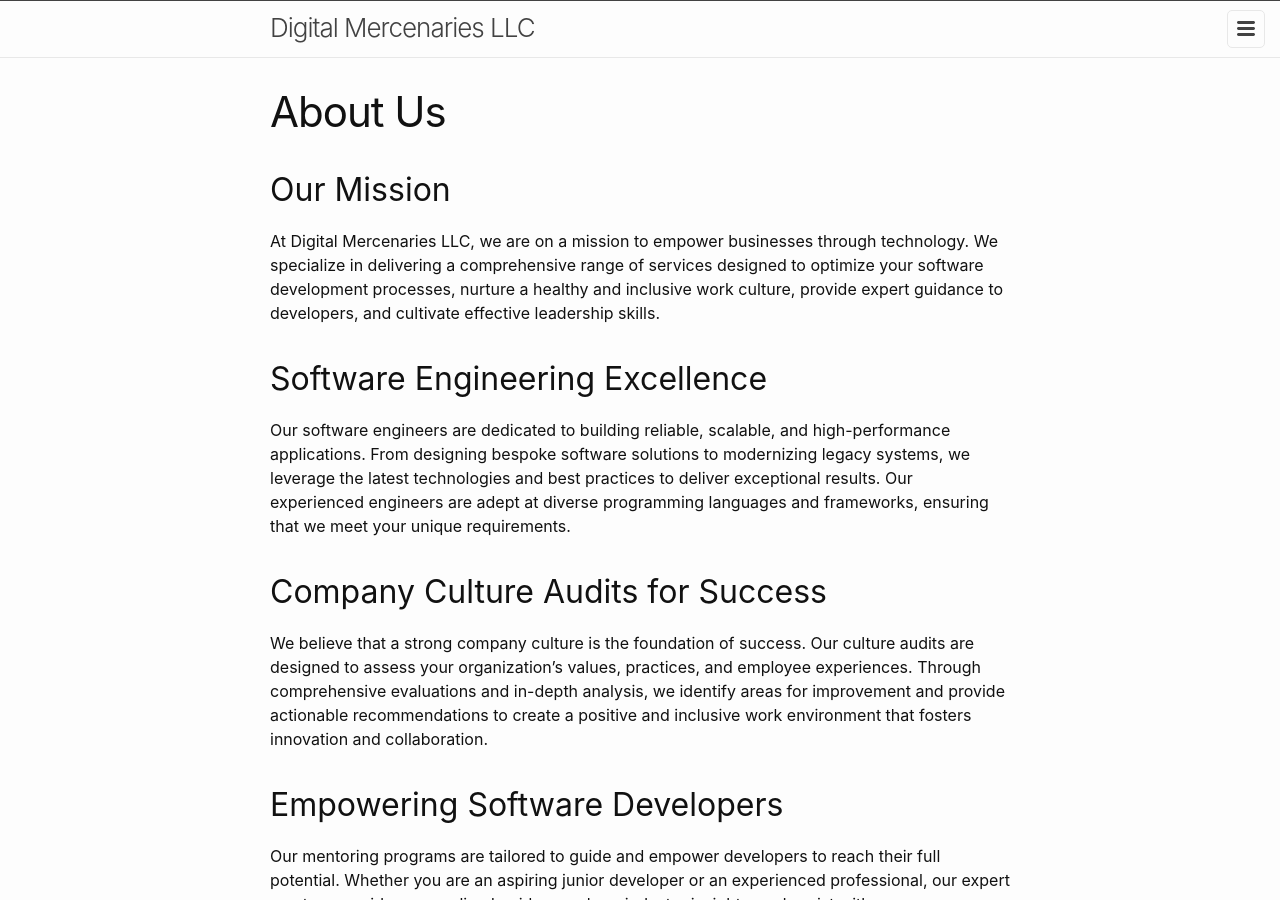
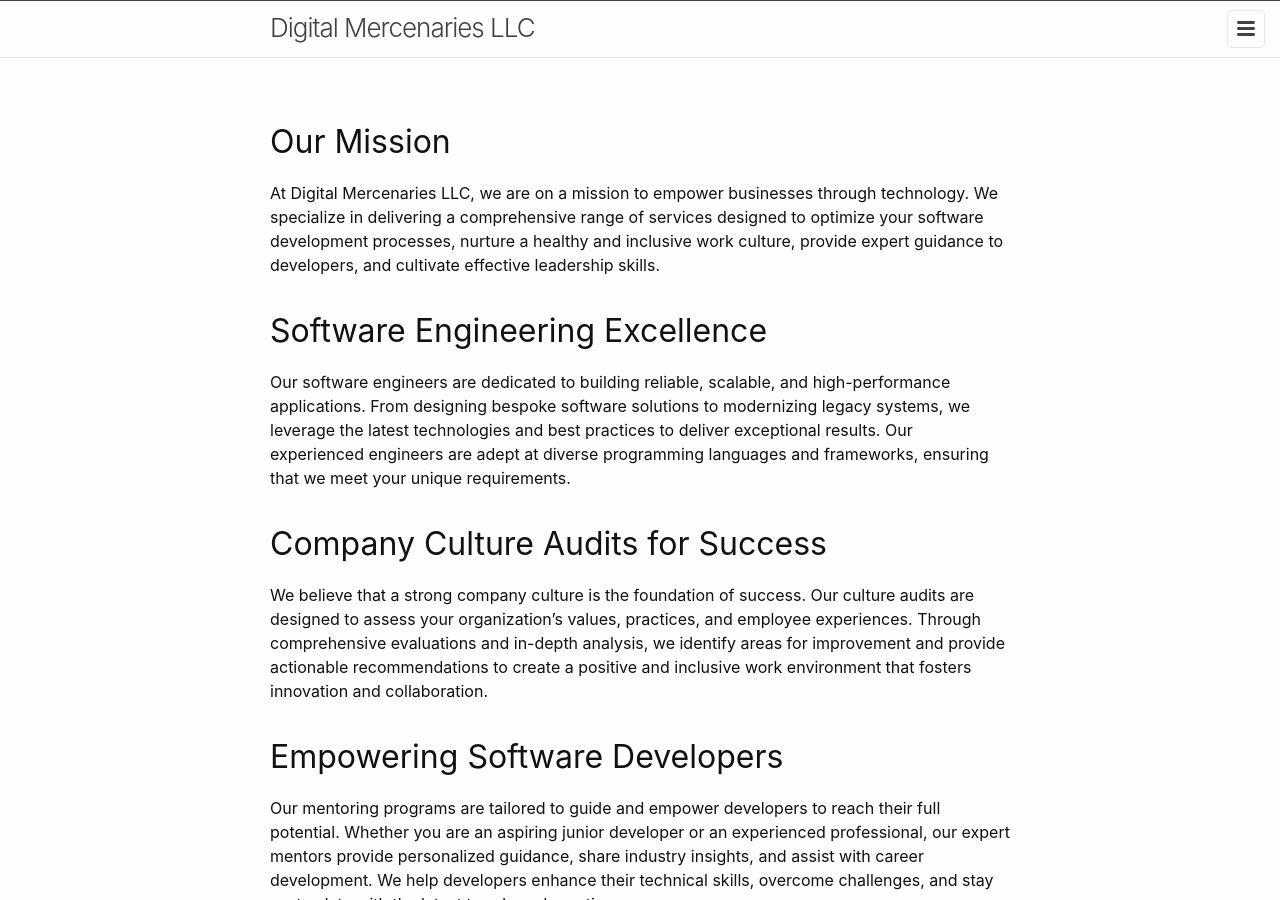
Before and after one commit to Digital-Mercenaries-LLC/Digital-Mercenaries-LLC.github.io, a Jekyll site: the page built from collections/_root/about.md, in a window 1280 px wide and 900 px high. Built offline with Jekyll 4.4.1, drawn with Linux system fonts in a browser that asks for light colours.

Commit message:
Remove page and post `h1` header elements

```diff
--- a/_layouts/home.html
+++ b/_layouts/home.html
@@ -6,10 +6,6 @@ layout: base
 ---
 
 <div class="home">
-  {%- if page.title -%}
-    <h1 class="page-heading">{{ page.title }}</h1>
-  {%- endif -%}
-
   {{ content }}
 
 
--- a/_layouts/page.html
+++ b/_layouts/page.html
@@ -1,15 +1,13 @@
 ---
 vim: filetype=liquid
-author: Jekyll
+authors:
+  - Jekyll
+  - Digital-Mercenaries
 license: MIT
 layout: base
 ---
 
 <article class="post">
-  <header class="post-header">
-    <h1 class="post-title">{{ page.title | escape }}</h1>
-  </header>
-
   <div class="post-content">
     {{ content }}
   </div>
--- a/_layouts/post.html
+++ b/_layouts/post.html
@@ -9,7 +9,6 @@ layout: base
 
 <article class="post h-entry" itemscope itemtype="http://schema.org/BlogPosting">
   <header class="post-header">
-    <h1 class="post-title p-name" itemprop="name headline">{{ page.title | escape }}</h1>
     <p class="post-meta">
       {%- assign date_format = site.minima.date_format | default: "%b %-d, %Y" -%}
       <time class="dt-published" datetime="{{ page.date | date_to_xmlschema }}" itemprop="datePublished">
```
